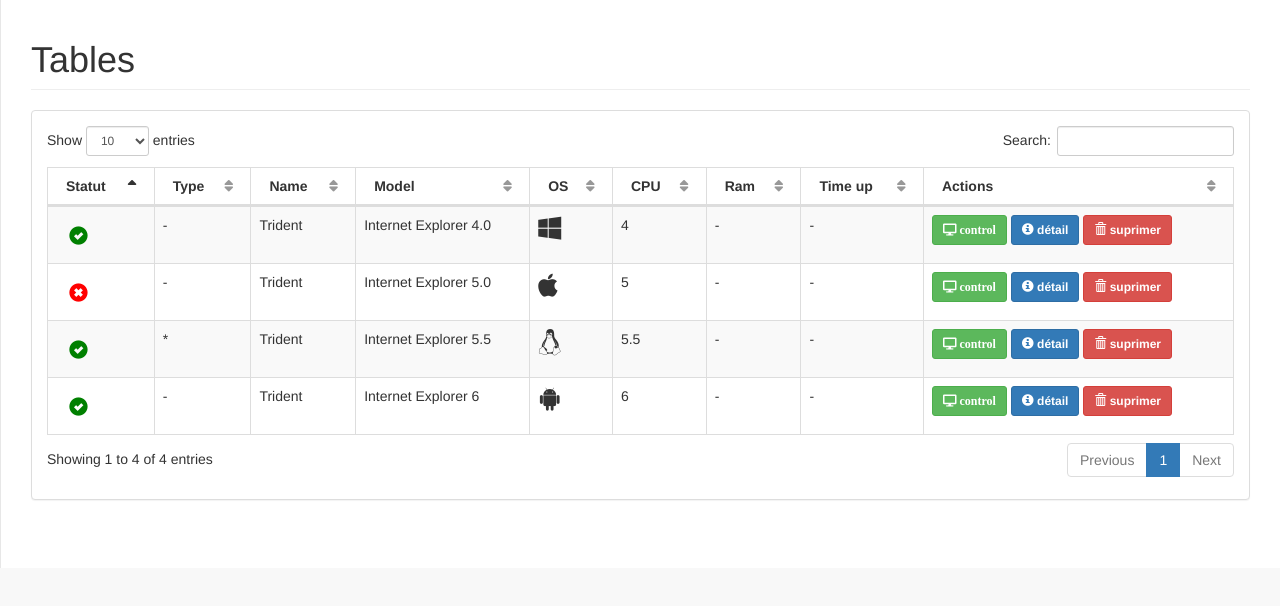
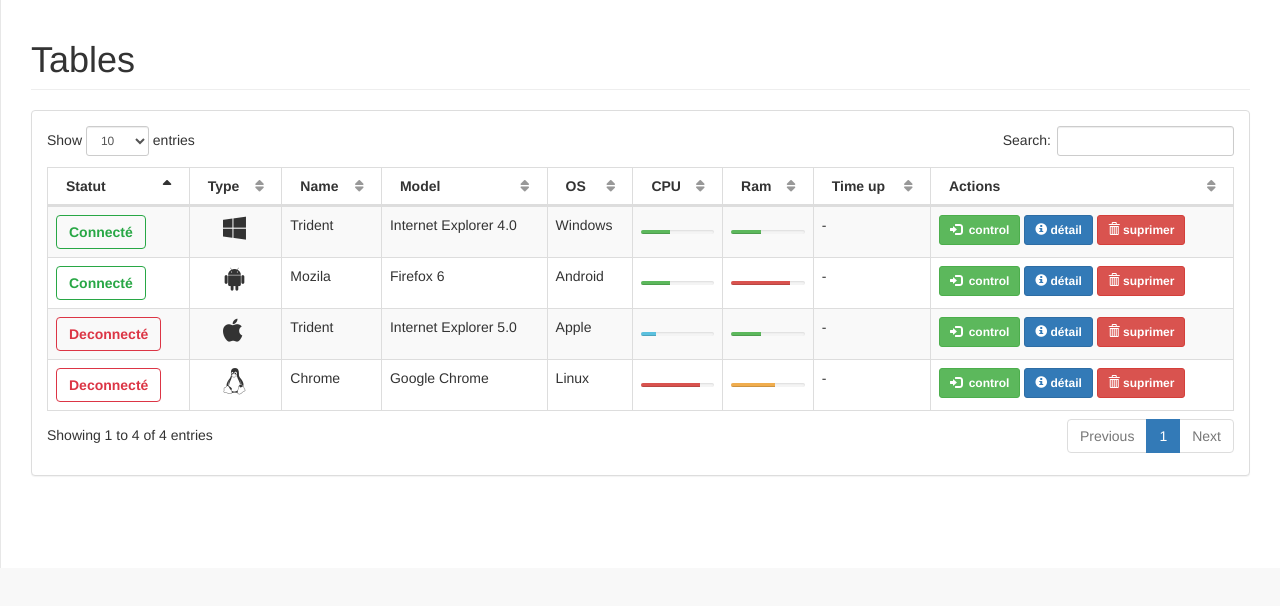
Before and after one commit to HibaSetti/DataTable, a plain HTML site: page public/tables.html in a window 1280 px wide. Drawn offline with Linux system fonts and the light colour scheme.

Commit message:
statut buttons

```diff
--- a/public/dist/css/sb-admin-2.css
+++ b/public/dist/css/sb-admin-2.css
@@ -432,3 +432,20 @@ table.dataTable thead .sorting:after {
     border-left-width: 0;
   }
 }
+.icon {
+  display: block;
+  width: 25px;
+  margin: 0 auto;
+}
+.btn-outline-success {
+	color: #28a745;
+	background-color: transparent;
+	background-image: none;
+	border-color: #28a745;
+}
+.btn-outline-danger {
+	color: #dc3545;
+	background-color: transparent;
+	background-image: none;
+	border-color: #dc3545;
+}
--- a/public/tables.html
+++ b/public/tables.html
@@ -28,6 +28,7 @@
 
     <!-- Custom Fonts -->
     <link href="vendor/font-awesome/css/font-awesome.min.css" rel="stylesheet" type="text/css">
+
 
     <!-- HTML5 Shim and Respond.js IE8 support of HTML5 elements and media queries -->
     <!-- WARNING: Respond.js doesn't work if you view the page via file:// -->
@@ -77,67 +78,117 @@
                                 <tbody>
 
                                     <tr class="odd gradeX">
-                                        <td><i class="glyphicon glyphicon-ok-sign btn" style="color:green;font-size:1.3em"></i></td>
-                                        <td>-</td>
+                                        <td><button type="button" class="btn btn-outline-success">Connecté</button></td>
+                                        <td><i class="fab fa-windows icon"  style="font-size:1.875em"></i></td>
                                         <td>Trident</td>
                                         <td>Internet Explorer 4.0</td>
-                                        <td><i class="fab fa-windows"  style="font-size:1.875em"></i></td>
-                                        <td class="center">4</td>
-                                        <td class="center">-</td>
+                                        <td>Windows</td>
+                                        <td class="center">
+                                                <div class="progress">
+                                                        <div class="progress-bar progress-bar-success" role="progressbar" aria-valuenow="40" aria-valuemin="0" aria-valuemax="100" style="width: 40%">
+                                                           <span class="sr-only">40% Complete (success)</span>
+                                                        </div>
+                                                </div>
+
+                                        </td>
+
+                                        <td class="center">
+                                          <div class="progress">
+                                            <div class="progress-bar progress-bar-success" role="progressbar" aria-valuenow="40" aria-valuemin="0" aria-valuemax="100" style="width: 40%">
+                                               <span class="sr-only">40% Complete (success)</span>
+                                            </div>
+                                         </div>
+                                        </td>
+
                                         <td>-</td>
                                         <td>
-                                            <button type="button" class="btn btn-sm btn-success"> <i class="fas fa-desktop">&nbsp;control</i></button>
+                                            <button type="button" class="btn btn-sm btn-success"> <span class="glyphicon glyphicon-log-in"></span>&nbsp;&nbsp;control</button>
                                             <button type="button" class="btn btn-sm btn-primary"><span class="glyphicon glyphicon-info-sign"></span>&nbsp;détail</button>
                                             <button type="button" class="btn btn-sm btn-danger"> <span class="glyphicon glyphicon-trash"></span>&nbsp;suprimer</button>
                                         </td>
 
                                     </tr>
                                     <tr class="even gradeC">
-                                        <td ><i class="glyphicon glyphicon-remove-sign btn" style="color:red;font-size:1.3em"></i></td>
-                                        <td>-</td>
+                                        <td ><button type="button" class="btn btn-outline-danger">Deconnecté</button></td>
+                                        <td><i class="fab fa-apple icon"style="font-size:1.875em"></i></td>
                                         <td>Trident</td>
                                         <td>Internet Explorer 5.0</td>
-                                        <td><i class="fab fa-apple"style="font-size:1.875em"></i></td>
-                                        <td class="center">5</td>
-                                        <td class="center">- </td>
+                                        <td>Apple</i></td>
+                                        <td class="center"><div class="progress">
+                                                <div class="progress-bar progress-bar-info" role="progressbar" aria-valuenow="20" aria-valuemin="0" aria-valuemax="100" style="width: 20%">
+                                                  <span class="sr-only">20% Complete</span>
+                                                </div>
+                                              </div></td>
+                                        <td class="center">
+                                                <div class="progress">
+                                                        <div class="progress-bar progress-bar-success" role="progressbar" aria-valuenow="40" aria-valuemin="0" aria-valuemax="100" style="width: 40%">
+                                                          <span class="sr-only">40% Complete (success)</span>
+                                                        </div>
+                                                      </div>
+                                        </td>
                                         <td>-</td>
                                         <td>
-                                            <button type="button" class="btn btn-sm btn-success"> <i class="fas fa-desktop">&nbsp;control</i></button>
+                                            <button type="button" class="btn btn-sm btn-success"><span class="glyphicon glyphicon-log-in"></span>&nbsp;&nbsp;control</button>
                                             <button type="button" class="btn btn-sm btn-primary"><span class="glyphicon glyphicon-info-sign"></span>&nbsp;détail</button>
                                             <button type="button" class="btn btn-sm btn-danger"> <span class="glyphicon glyphicon-trash"></span>&nbsp;suprimer</button>
                                         </td>
                                     </tr>
 
                                       <tr class="odd gradeA">
-                                        <td><i class="glyphicon glyphicon-ok-sign btn" style="color:green;font-size:1.3em"></i></td>
-                                        <td>*</td>
-                                        <td>Trident</td>
-                                        <td>Internet Explorer 5.5</td>
-                                        <td><i class="fab fa-linux"style="font-size:1.875em"></i></td>
-                                        <td class="center">5.5</td>
-                                        <td class="center">-</td>
+                                        <td><button type="button" class="btn btn-outline-danger">Deconnecté</button></td>
+                                        <td><i class="fab fa-linux icon"style="font-size:1.875em"></i></td>
+                                        <td>Chrome</td>
+                                        <td>Google Chrome</td>
+                                        <td>Linux</td>
+                                        <td class="center">
+                                                <div class="progress">
+                                                        <div class="progress-bar progress-bar-danger" role="progressbar" aria-valuenow="80" aria-valuemin="0" aria-valuemax="100" style="width: 80%">
+                                                          <span class="sr-only">80% Complete (danger)</span>
+                                                        </div>
+                                                      </div>
+                                        </td>
+                                        <td class="center">
+                                                <div class="progress">
+                                                        <div class="progress-bar progress-bar-warning" role="progressbar" aria-valuenow="60" aria-valuemin="0" aria-valuemax="100" style="width: 60%">
+                                                          <span class="sr-only">60% Complete (warning)</span>
+                                                        </div>
+                                                      </div>
+                                        </td>
                                         <td>-</td>
                                         <td>
-                                            <button type="button" class="btn btn-sm btn-success"> <i class="fas fa-desktop">&nbsp;control</i></button>
+                                            <button type="button" class="btn btn-sm btn-success"><span class="glyphicon glyphicon-log-in"></span>&nbsp;&nbsp;control</button>
                                             <button type="button" class="btn btn-sm btn-primary"><span class="glyphicon glyphicon-info-sign"></span>&nbsp;détail</button>
                                             <button type="button" class="btn btn-sm btn-danger"> <span class="glyphicon glyphicon-trash"></span>&nbsp;suprimer</button>
                                         </td>
                                     </tr>
                                     <tr class="even gradeA">
-                                        <td><i class="glyphicon glyphicon-ok-sign btn" style="color:green;font-size:1.3em"></i></td>
-                                       <td>-</td>
-                                        <td>Trident</td>
-                                        <td>Internet Explorer 6</td>
-                                        <td><i class="fab fa-android"style="font-size:1.875em"></i></td>
-                                        <td class="center">6</td>
-                                        <td class="center">-</td>
+                                        <td><button type="button" class="btn btn-outline-success">Connecté</button></td>
+                                       <td><i class="fab fa-android icon"style="font-size:1.875em"></i></td>
+                                        <td>Mozila</td>
+                                        <td>Firefox 6</td>
+                                        <td>Android</td>
+                                        <td class="center">
+                                                <div class="progress">
+                                                        <div class="progress-bar progress-bar-success" role="progressbar" aria-valuenow="40" aria-valuemin="0" aria-valuemax="100" style="width: 40%">
+                                                          <span class="sr-only">40% Complete (success)</span>
+                                                        </div>
+                                                      </div>
+                                        </td>
+                                        <td class="center">
+                                                <div class="progress">
+                                                        <div class="progress-bar progress-bar-danger" role="progressbar" aria-valuenow="80" aria-valuemin="0" aria-valuemax="100" style="width: 80%">
+                                                          <span class="sr-only">80% Complete (danger)</span>
+                                                        </div>
+                                                      </div>
+                                        </td>
                                         <td>-</td>
                                         <td>
-                                            <button type="button" class="btn btn-sm btn-success"> <i class="fas fa-desktop">&nbsp;control</i></button>
+                                            <button type="button" class="btn btn-sm btn-success"><span class="glyphicon glyphicon-log-in"></span>&nbsp;&nbsp;control</button>
                                             <button type="button" class="btn btn-sm btn-primary"><span class="glyphicon glyphicon-info-sign"></span>&nbsp;détail</button>
                                             <button type="button" class="btn btn-sm btn-danger"> <span class="glyphicon glyphicon-trash"></span>&nbsp;suprimer</button>
                                         </td>
                                     </tr>
+
                                     <!--
                                     <tr class="odd gradeA">
                                         <td><i class="glyphicon glyphicon-ok-sign" style="color:green;text-align:center"></i></td>
```
Also changed, not shown: public/vendor/bootstrap/css/bootstrap.min.css.
